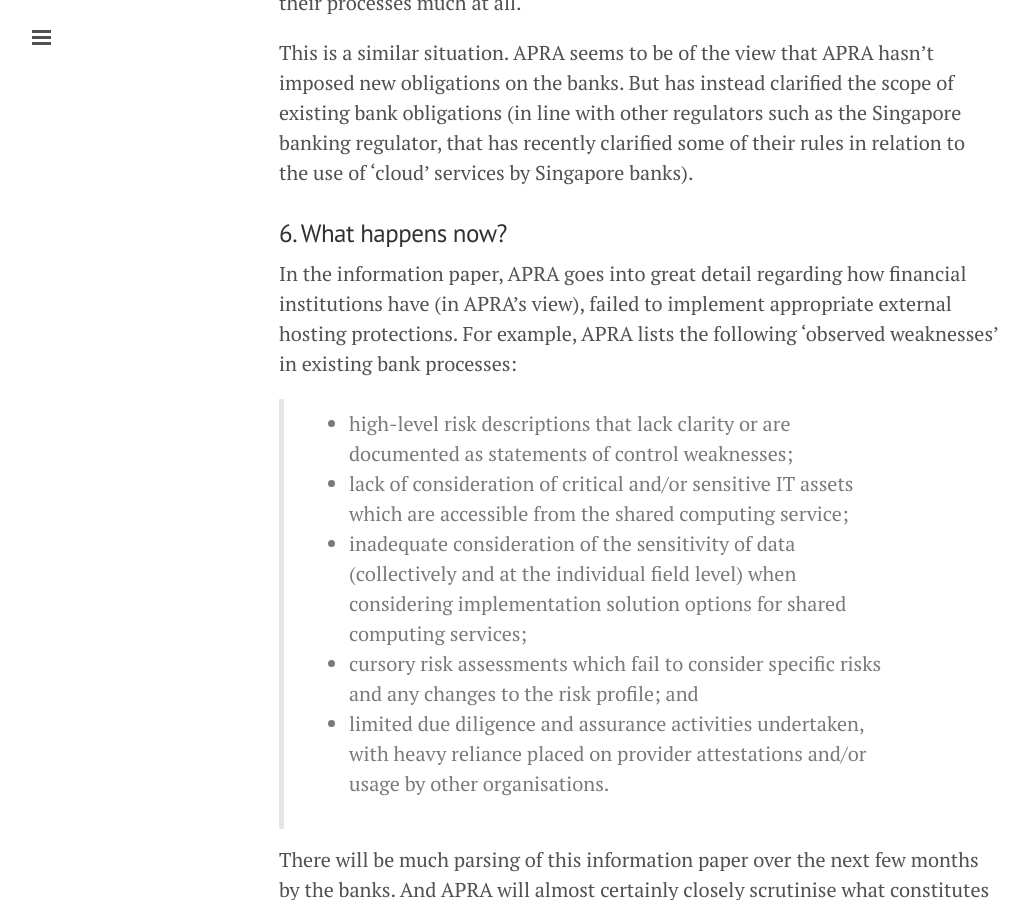
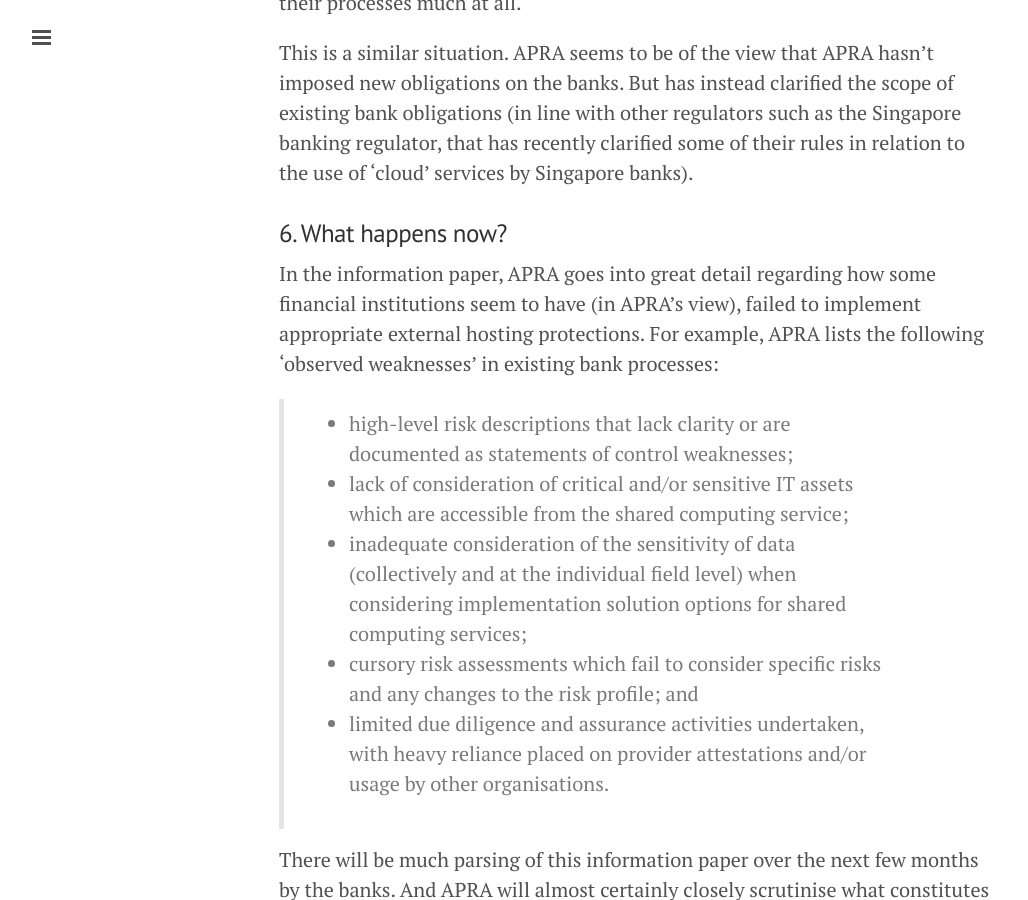
Before and after one commit to imclaren/blog, a Jekyll site: the page built from _posts/2015-07-14-apracloud.md, in a window 1280 px wide and 900 px high, scrolled down 3720 px. Shown: the whole window, without its empty margins (1-1029 px from the left). Built offline with Jekyll 4.4.1, drawn with Linux system fonts in a browser that asks for light colours; Markdown is read by kramdown in place of the engine named in the settings.

Commit message:
apra cloud article

```diff
--- a/_posts/2015-07-14-apracloud.md
+++ b/_posts/2015-07-14-apracloud.md
@@ -66,7 +66,7 @@
 
 ### 6. What happens now?
 
-In the information paper, APRA goes into great detail regarding how financial institutions have (in APRA's view), failed to implement appropriate external hosting protections.  For example, APRA lists the following 'observed weaknesses' in existing bank processes:
+In the information paper, APRA goes into great detail regarding how some financial institutions seem to have (in APRA's view), failed to implement appropriate external hosting protections.  For example, APRA lists the following 'observed weaknesses' in existing bank processes:
 > - high-level risk descriptions that lack clarity or are documented as statements of control weaknesses;
 - lack of consideration of critical and/or sensitive IT assets which are accessible from the shared computing service;
 - inadequate consideration of the sensitivity of data (collectively and at the individual field level) when considering implementation solution options for shared computing services;
```
